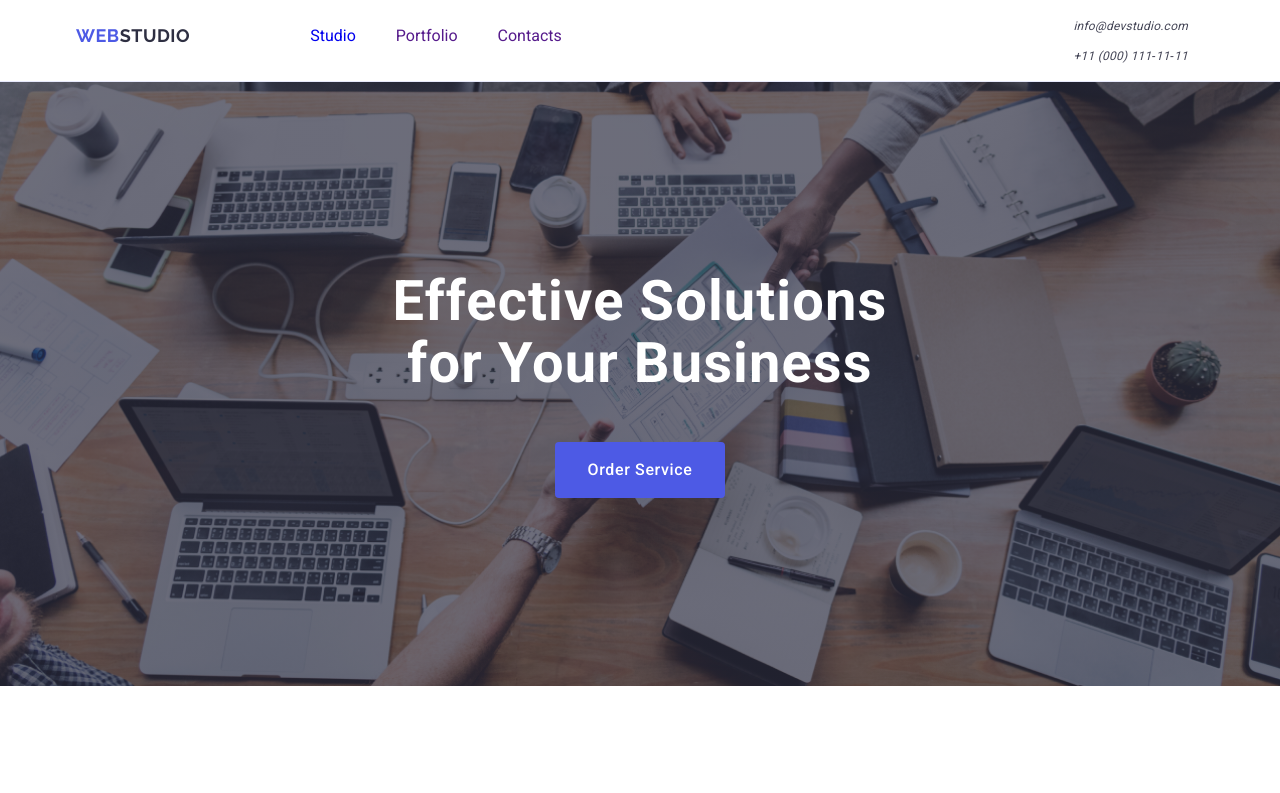
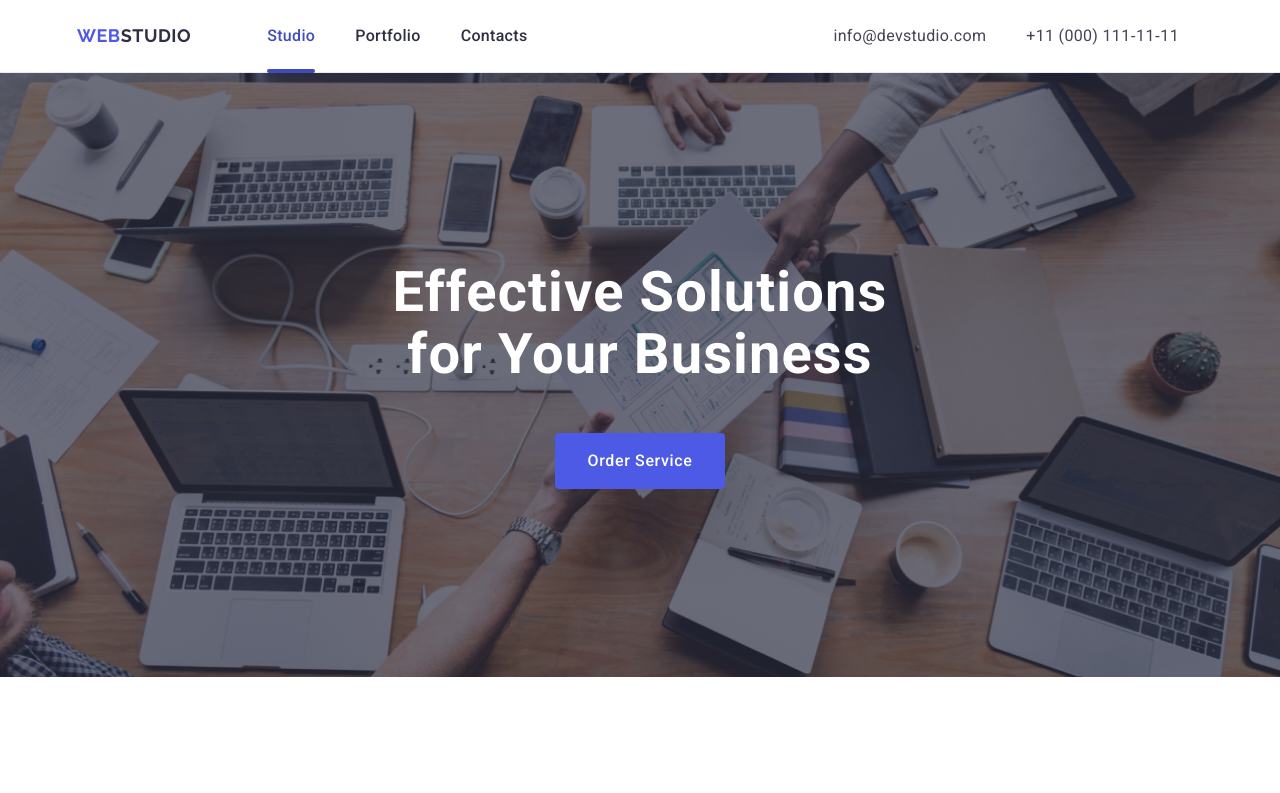
Before and after one commit to parahumanoid/goit-markup-hw-06, a plain HTML site: page index.html in a window 1280 px wide. Shown: the top 793 px of the page. Drawn offline with nearby package versions, Linux system fonts and the light colour scheme.

Commit message:
header seems fixed

```diff
--- a/css/styles.css
+++ b/css/styles.css
@@ -60,6 +60,13 @@ p {
     text-transform: uppercase;
     margin-right: 120px;
 }
+@media only screen {
+    @media (min-width: 1158px){
+        .logo{
+            margin-right: 76px;
+        }
+    }
+}
 .logo-part {
     color: #2E2F42;
 }
@@ -83,8 +90,41 @@ p {
 .nav-items-list {
     display: none;
 }
+@media only screen {
+    @media (min-width: 768px){
+        .nav-link {
+            display: block;
+            color: #2E2F42;
+            font-size: 16px;
+            font-weight: 500;
+            line-height: 1.5;
+            letter-spacing: 0.02em;
+            padding: 24px 0;
+            transition: color 250ms cubic-bezier(0.4, 0, 0.2, 1);
+        }
+        .nav-link:hover,
+        .nav-link:focus {
+            color: #404BBF;
+        }
+        .nav-link-isopen {
+            position: relative;
+            color: #404bbf;
+        }
+        .nav-link-isopen::after {
+            content: '';
+            width: 100%;
+            position: absolute;
+            left: 0;
+            bottom: -1px;
+            height: 4px;
+            background-color: #404bbf;
+            border-radius: 2px;
+        }
+    }
+}
 .address {
     display: none;
+    font-style: normal;
 }
 .page-header .logo {
     padding: 16px 0;
@@ -125,6 +165,8 @@ p {
         flex-direction: column;
         justify-content: flex-end;
         gap: 12px;
+        font-size: 12px;
+        line-height: 14px;
     }
 
     .address ul li {
@@ -133,10 +175,6 @@ p {
 
     .address-link {
         color: #434455;
-        font-size: 12px;
-        line-height: 14px;
-        /* font-size: 16px; */
-        /* line-height: 1.5; */
         letter-spacing: 0.02em;
         transition: color 250ms cubic-bezier(0.4, 0, 0.2, 1);
     }
@@ -150,9 +188,21 @@ p {
     }
 }
 @media only screen and (min-width: 1158px){
+    .address {
+        padding: 24px;
+    }
+    .address ul{
+        flex-direction: row;
+        column-gap: 40px;
+        font-size: 16px;
+        line-height: 1.5;
+
+    }
+    .header-flex {
+        justify-content: space-between;
+    }
     .page-header .container {
         max-width: 1158px;
-        padding: 0 15px;
     }
 }
 
```
Also changed, not shown: 1 other file.
